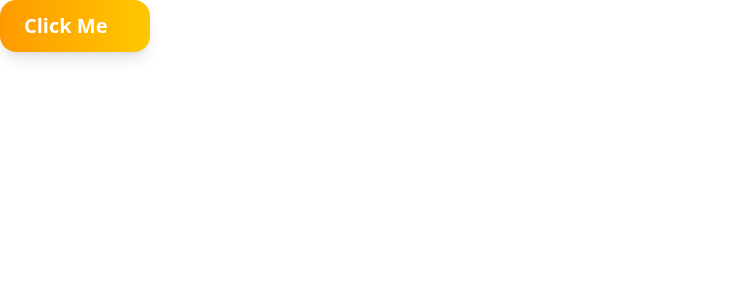
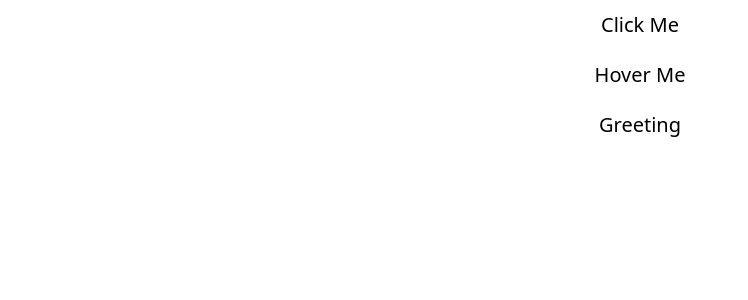
Before and after one commit to FarazAyaz/React-Crash-Course, a React (Vite) app: page / in a window 1280 px wide. Shown: the top 300 px of the page, without its empty margins (0-748 px from the left). Built offline with nearby package versions, Linux system fonts and the light colour scheme.

Commit message:
passing events as props

```diff
--- a/src/App.jsx
+++ b/src/App.jsx
@@ -2,16 +2,18 @@ import React from 'react'
 import AnimeSeries from './components/AnimeSeries';
 // import Profile from './components/Profile';
 import EventHandling from './components/EventHandling'
+import EventProps from './components/EventProps';
 const App = () => {
   // <AnimeSeries/>
-  <EventHandling/>
-
+  // <EventHandling/>
+  <EventProps/>
   return (
     <div>
       {/* <h1>Netflix Top Best Series</h1> */}
       {/* <AnimeSeries/> */}
       {/* <Profile/> */}
-      <EventHandling/>
+      {/* <EventHandling/> */}
+      <EventProps/>
 
 
     </div>
--- /dev/null
+++ b/src/components/EventProps.jsx
@@ -0,0 +1,69 @@
+import React from 'react'
+
+const EventProps = () => {
+    const HandleWelcomeUser = (user) =>{
+        alert(`My Name is ${user}`)
+    };
+const handleHover = () =>{
+    alert("Thanks Faraz For Hovering Me")
+};
+  return (
+    <>
+      <WelcomeUser onClick = {()=>HandleWelcomeUser("Faraz")}
+        onMouseEnter = {handleHover}
+        />
+    </>
+  )
+}
+const WelcomeUser = (props) => {
+    const {onClick, onMouseEnter} = props;
+    const HandleGreeting = ()=> {
+        console.log("HEllo Faraz");
+        }
+    return (
+        <>
+        <button onClick={onClick}>Click Me</button>
+        <button onMouseEnter={onMouseEnter}>Hover Me</button>
+        <button onClick={HandleGreeting}>Greeting</button>
+
+        </>
+    )
+}
+export default EventProps
+// import React from 'react';
+
+// const WelcomeUser = (props) => {
+//   const Greeting = () => {
+//     console.log("Hello Faraz");
+//     props.onClick();
+//   };
+
+//   return (
+//     <>
+//       <button onClick={props.onClick}>Click Me</button>
+//       <button onMouseEnter={props.onMouseEnter}>Hover Me</button>
+//       <button onClick={Greeting}>Greeting</button>
+//     </>
+//   );
+// };
+
+// const EventProps = () => {
+//   const HandleWelcomeUser = (user) => {
+//     alert(`Welcome ${user}`);
+//   };
+
+//   const handleHover = () => {
+//     alert("Thanks Faraz For Hovering Me");
+//   };
+
+//   return (
+//     <>
+//       <WelcomeUser
+//         onClick={() => HandleWelcomeUser("Faraz")}
+//         onMouseEnter={handleHover}
+//       />
+//     </>
+//   );
+// };
+
+// export default EventProps;
```
